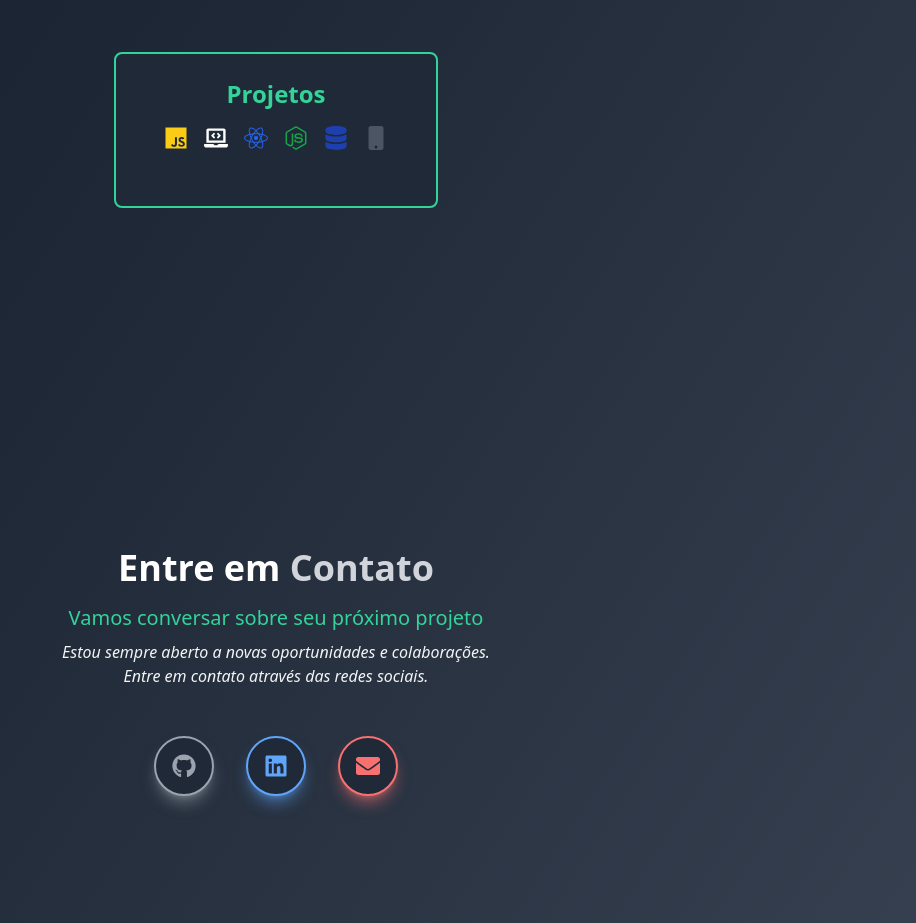
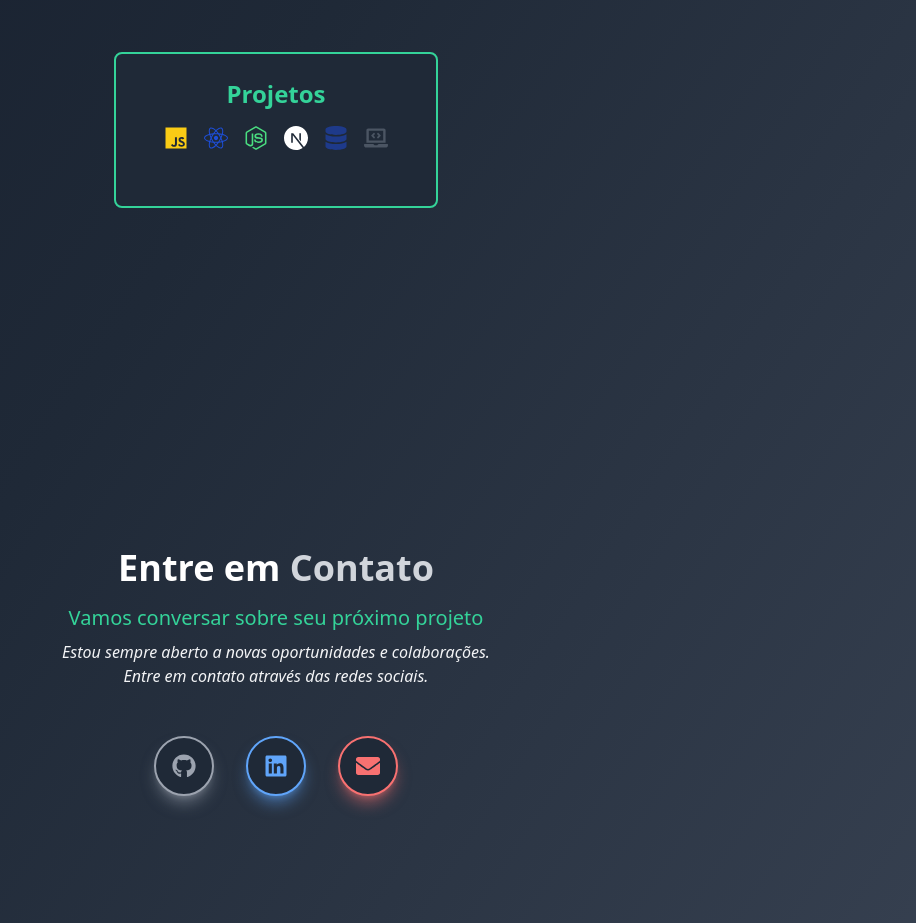
Before and after one commit to adriano-rocha/my-page, a React (Vite) app: page / in a window 1280 px wide. Shown: the part 880-1803 px from the top of the page, without its empty margins (364-1280 px from the left). Built offline with nearby package versions, Linux system fonts and the light colour scheme.

Commit message:
projeto com Next em andamento adicionado no componente Project

```diff
--- a/src/components/Projects/Projects.tsx
+++ b/src/components/Projects/Projects.tsx
@@ -1,4 +1,4 @@
-import { useState } from 'react';
+import { useState } from "react";
 import {
   FaGithub,
   FaExternalLinkAlt,
@@ -7,9 +7,9 @@ import {
   FaJs,
   FaHtml5,
   FaLaptopCode,
-  FaMobile,
-  FaDatabase
+  FaDatabase,
 } from "react-icons/fa";
+import { SiNextdotjs } from "react-icons/si";
 
 function Projects() {
   const [isOpen, setIsOpen] = useState(false);
@@ -89,6 +89,18 @@ function Projects() {
     },
     {
       id: 7,
+      title: "Dev Store",
+      description:
+        "E-commerce moderno para desenvolvedores com carrinho, produtos e sistema de pagamento",
+      image: "/images/dev-store.png",
+      demoUrl: null, // Ajuste quando tiver deploy
+      githubUrl: "https://github.com/adriano-rocha", // Ajuste o link correto
+      technologies: ["Next.js", "React", "TypeScript"],
+      status: "Em desenvolvimento",
+      color: "indigo",
+    },
+    {
+      id: 8,
       title: "Auto Brilho",
       description:
         "Site para loja de higienização automotiva (em desenvolvimento)",
@@ -110,6 +122,8 @@ function Projects() {
       React: <FaReact className="text-blue-400" />,
       "Node.js": <FaNodeJs className="text-emerald-400" />,
       JavaScript: <FaJs className="text-yellow-400" />,
+      "Next.js": <span className="text-white">⚡</span>,
+      TypeScript: <span className="text-blue-400">TS</span>,
       HTML: <FaHtml5 className="text-orange-400" />,
       CSS: <span className="text-blue-300">CSS</span>,
       Database: <span className="text-purple-400">DB</span>,
@@ -131,14 +145,13 @@ function Projects() {
         >
           <h2 className="text-2xl font-bold text-emerald-400 mb-4">Projetos</h2>
 
-          {/* Ícones dos tipos de projeto */}
           <div className="flex justify-center gap-4">
             <FaJs className="text-yellow-400 text-2xl group-hover:scale-110 transition-transform" />
-            <FaLaptopCode className="text-white text-2xl group-hover:scale-110 transition-transform" />
-            <FaReact className="text-blue-600 text-2xl group-hover:scale-110 transition-transform" />
-            <FaNodeJs className="text-green-600 text-2xl group-hover:scale-110 transition-transform" />
-            <FaDatabase className="text-blue-800 text-2xl group-hover:scale-110 transition-transform" />
-            <FaMobile className="text-gray-600 text-2xl group-hover:scale-110 transition-transform" />
+            <FaReact className="text-blue-700 text-2xl group-hover:scale-110 transition-transform" />
+            <FaNodeJs className="text-green-400 text-2xl group-hover:scale-110 transition-transform" />
+            <SiNextdotjs className="text-white text-2xl group-hover:scale-110 transition-transform" />
+            <FaDatabase className="text-blue-900 text-2xl group-hover:scale-110 transition-transform" />
+            <FaLaptopCode className="text-gray-600 text-2xl group-hover:scale-110 transition-transform" />
           </div>
 
           <p className="text-gray-300 text-sm mt-3 opacity-0 group-hover:opacity-100 transition-opacity">
```
Also changed, not shown: public/images/dev-store.png (added).
